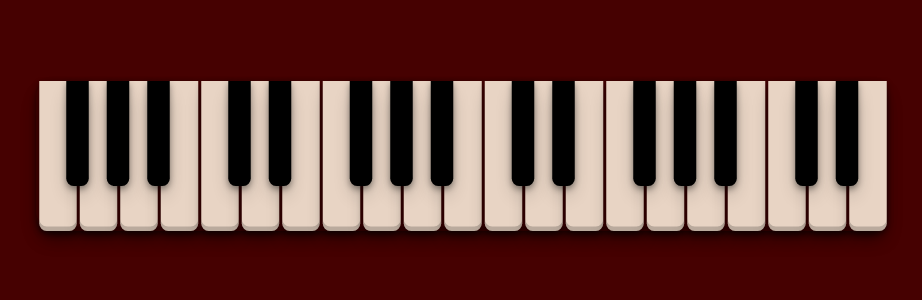
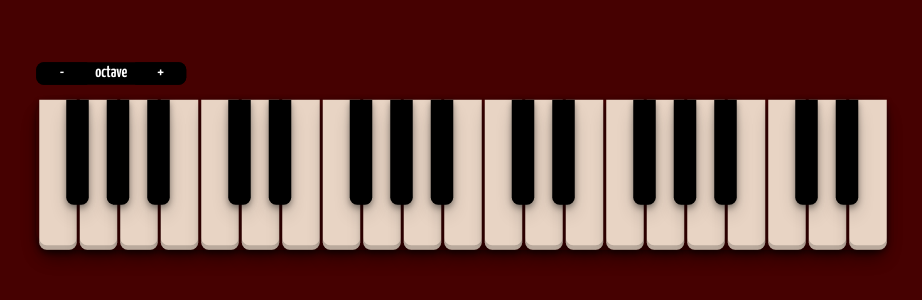
Before and after one commit to jmgcito/virtual-keyboard, a React (Create React App) app: page / in a window 1280 px wide. Shown: the part 214-514 px from the top of the page, without its empty margins (142-1064 px from the left). Built offline with nearby package versions, Linux system fonts and the light colour scheme.

Commit message:
Successful addition of octave buttons

```diff
--- a/src/App.js
+++ b/src/App.js
@@ -1,6 +1,7 @@
 import "./Piano.css";
 import React, { useState, useEffect } from "react";
 import * as Tone from "tone";
+import Octave from "./Octave";
 
 const keyboardKeys = [
   "q",
@@ -91,12 +92,13 @@ function noteRange(start, end) {
 function Key(props) {
   return (
     <button
-      class={
+      className={
         (props.note.length === 4 // determines note class 'C', 'C#' aka 'Cs', 'D'..etc
           ? props.note.charAt(0)
           : props.note.slice(0, 1) + "s") +
         " " +
-        (props.note.includes("#") ? "black-key" : "white-key") // determines key class
+        (props.note.includes("#") ? "black-key" : "white-key") + // determines key class
+        " key-button" //adds some nice CSS :P
       }
       onMouseDown={() => props.synth.triggerAttack(props.note)}
       onMouseUp={() => props.synth.triggerRelease("+0.2")}
@@ -104,16 +106,9 @@ function Key(props) {
     />
   );
 }
-//does not work, think of a better way to implement this
-// i think this can be an event handler in the App class
 
-// basically the idea is to get all the keyboard keys into the each note string, so it can
-// be mapped into the key components
-const start = "F4";
-const end = "E7";
-const notes = noteRange(start, end);
-
-function strArrToStrArr(strs1, strs2) {
+// (['a','b','c'], ['1','2','3']) -> ['a 1', 'b 2', 'c 3']
+function combineStringArrays(strs1, strs2) {
   let newStr = [];
   let i = 0;
   for (let strs of strs1) {
@@ -123,32 +118,87 @@ function strArrToStrArr(strs1, strs2) {
   return newStr;
 }
 
-var notesKeys = strArrToStrArr(notes, keyboardKeys);
-console.log(notesKeys);
+// basically the idea is to get all the keyboard keys into the each note string, so it can
+// be mapped into the key components
+const start = "F4";
+const end = "E7";
+const notes = noteRange(start, end);
+//adding keyboardKeys to note array
+//this will let us id every individual key for keypresses
+const notesKeys = combineStringArrays(notes, keyboardKeys);
 
-function Piano(props) {
-  const [synth, setSynth] = useState(() => new Tone.Synth());
+// creates the synth object
+const synth = new Tone.Synth().toDestination();
 
-  //adding keyboardKeys to note array
-  //this will let us id every individual key for keypresses
+class Piano extends React.Component {
+  constructor(props) {
+    super(props);
+    this.state = {
+      start: start,
+      end: end,
+      notesKeys: notesKeys,
+    };
+    this.lowerOctave = this.lowerOctave.bind(this);
+    this.raiseOctave = this.raiseOctave.bind(this);
+  }
+  lowerOctave() {
+    //convert octave number to integer and saves it
+    const currentStartOctave = parseInt(this.state.start.charAt(1), 10);
+    const currentEndOctave = parseInt(this.state.end.charAt(1), 10);
+    //doest not lower octave past min
+    if (currentStartOctave > 1) {
+      const nextStart =
+        this.state.start.charAt(0) + (currentStartOctave - 1).toString();
+      const nextEnd =
+        this.state.end.charAt(0) + (currentEndOctave - 1).toString();
+      this.setState({
+        start: nextStart,
+        end: nextEnd,
+        notesKeys: combineStringArrays(
+          noteRange(nextStart, nextEnd),
+          keyboardKeys
+        ),
+      });
+    }
+  }
+  // similar to lowerOctave but in the reverse direction
+  raiseOctave() {
+    const currentStartOctave = parseInt(this.state.start.charAt(1), 10);
+    const currentEndOctave = parseInt(this.state.end.charAt(1), 10);
 
-  useEffect(() => {
-    synth.toDestination();
-  }, [synth]);
+    //notice we use the end octave this time
+    if (currentEndOctave < 9) {
+      const nextStart =
+        this.state.start.charAt(0) + (currentStartOctave + 1).toString();
+      const nextEnd =
+        this.state.end.charAt(0) + (currentEndOctave + 1).toString();
+      this.setState({
+        start: nextStart,
+        end: nextEnd,
+        notesKeys: combineStringArrays(
+          noteRange(nextStart, nextEnd),
+          keyboardKeys
+        ),
+      });
+    }
+  }
 
-  return (
-    <div class="piano">
-      <div class="piano-board">
-        {notesKeys.map((note) => (
-          <Key note={note} synth={synth} />
-        ))}
+  render() {
+    return (
+      <div className="piano">
+        <Octave lowerOctave={this.lowerOctave} raiseOctave={this.raiseOctave} />
+        <div className="piano-board">
+          {this.state.notesKeys.map((note) => (
+            <Key note={note} synth={synth} />
+          ))}
+        </div>
       </div>
-    </div>
-  );
+    );
+  }
 }
 
 //creates a js obj using first array as keys and second array as values
-function arrArrToKeyValue(arr1, arr2) {
+function arraysToKeyValue(arr1, arr2) {
   let obj = new Object();
   let i = 0;
   for (let item of arr1) {
@@ -157,10 +207,8 @@ function arrArrToKeyValue(arr1, arr2) {
   }
   return obj;
 }
-let notesOfKeys = arrArrToKeyValue(keyboardKeys, notes);
-console.log(notesOfKeys);
+let notesOfKeys = arraysToKeyValue(keyboardKeys, notes);
 
-const outSynth = new Tone.Synth().toDestination();
 //this is what makes the keyboard keys play notes
 document.addEventListener(
   "keydown",
@@ -175,7 +223,7 @@ document.addEventListener(
 
     if (button) {
       button.focus();
-      outSynth.triggerAttack(notesOfKeys[key]);
+      synth.triggerAttack(notesOfKeys[key]);
     }
   },
   false
@@ -189,7 +237,7 @@ document.addEventListener(
     var button = document.getElementById(key);
     if (button) {
       button.blur();
-      outSynth.triggerRelease("+0.2");
+      synth.triggerRelease("+0.2");
     }
   },
   false
--- /dev/null
+++ b/src/Octave.css
@@ -0,0 +1,43 @@
+@import url("https://fonts.googleapis.com/css2?family=Yanone+Kaffeesatz:wght@400;500;600;700&display=swap");
+
+.octave-box {
+  display: flex;
+  justify-content: space-between;
+  align-items: center;
+  background-color: black;
+  position: relative;
+  bottom: 10px;
+  width: 100px;
+  height: 15px;
+  border-radius: 5px;
+}
+
+.octave-font {
+  font-family: "Yanone Kaffeesatz";
+  font-weight: 600;
+  font-size: 11px;
+  color: white;
+}
+
+.octave-button {
+  height: 15px;
+  width: 50px;
+  background-color: inherit;
+  border-style: unset;
+}
+
+.octave-button:active {
+  background-color: #01b7a8;
+}
+
+.octave-button-left {
+  border-radius: 5px 0px 0px 5px;
+}
+.octave-button-right {
+  border-radius: 0px 5px 5px 0px;
+}
+
+.octave-span {
+  margin-left: 5px;
+  margin-right: 5px;
+}
--- /dev/null
+++ b/src/Octave.js
@@ -0,0 +1,23 @@
+import "./Octave.css";
+
+function Octave(props) {
+  return (
+    <div className="octave-box">
+      <button
+        className="octave-button octave-font octave-button-left"
+        onClick={props.lowerOctave}
+      >
+        -
+      </button>
+      <span className="octave-font octave-span">octave</span>
+      <button
+        className="octave-button octave-font octave-button-right"
+        onClick={props.raiseOctave}
+      >
+        +
+      </button>
+    </div>
+  );
+}
+
+export default Octave;
--- a/src/Piano.css
+++ b/src/Piano.css
@@ -2,11 +2,6 @@ body {
   background-color: rgb(70, 1, 1);
 }
 
-button {
-  border: none;
-  outline: none;
-  caret-color: transparent;
-}
 .jsOnly {
   display: none;
 }
@@ -16,6 +11,12 @@ button {
   top: 40%;
   left: 38%;
   transform: scale(200%);
+}
+
+.key-button {
+  border: none;
+  outline: none;
+  caret-color: transparent;
 }
 
 .piano-board {
```
Also changed, not shown: 1 other file (tests, documents, lock files or other folders).
